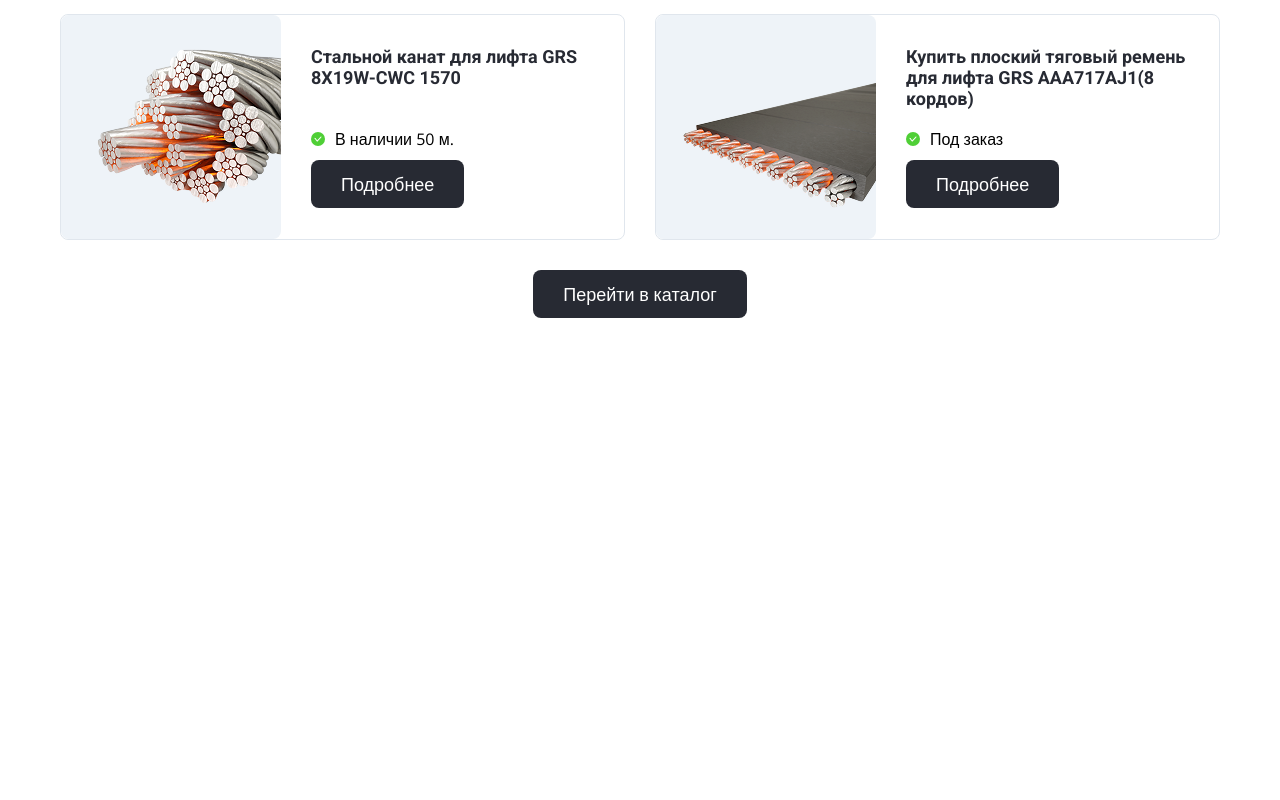
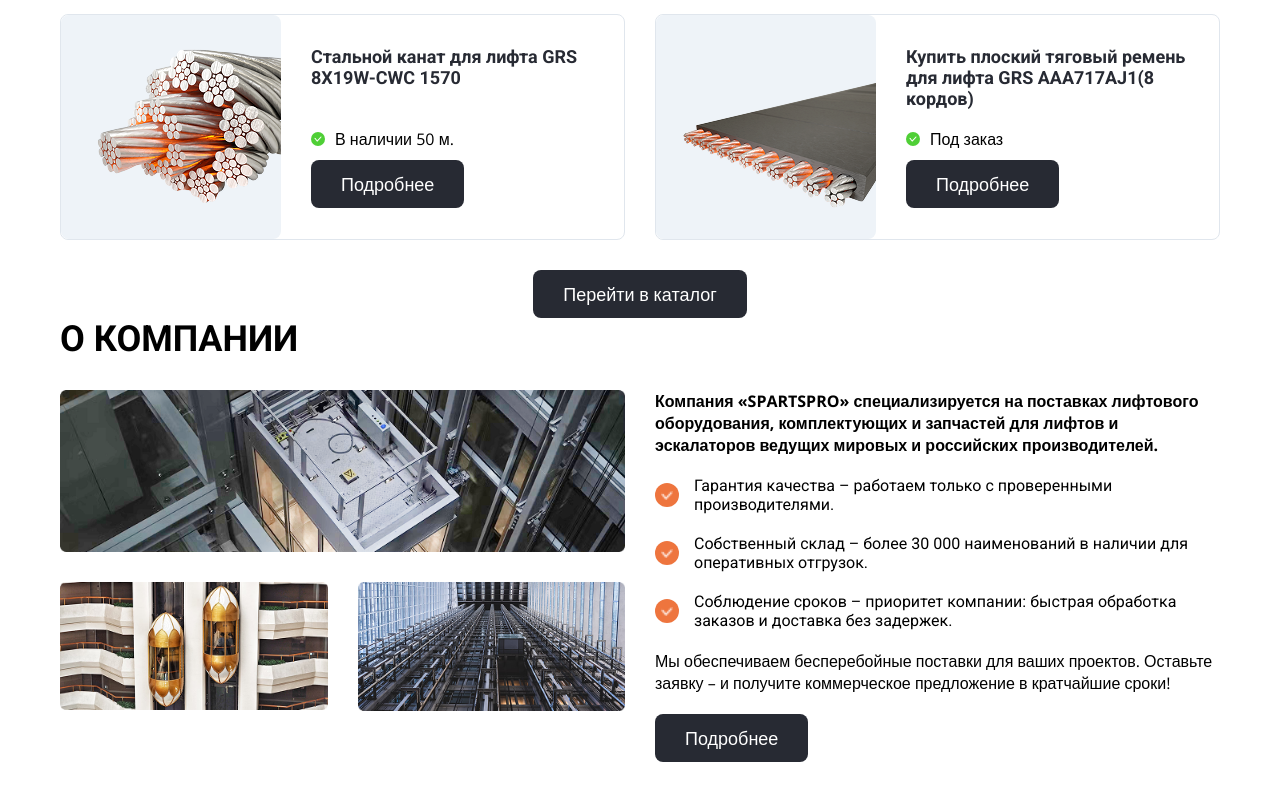
Before and after one commit to hitinoviy/SpartsPro, a plain HTML site: page index.html in a window 1280 px wide. Shown: the part 730-1530 px from the top of the page. Before the commit the page ends 1048 px from the top, so only its background shows below. Drawn offline with nearby package versions, Linux system fonts and the light colour scheme.

Commit message:
add about section

```diff
--- a/index.html
+++ b/index.html
@@ -153,7 +153,42 @@
           <button class="advise__btn btn">Перейти в каталог</button>
         </div>
       </section>
-      <section class="about"></section>
+      <section class="about">
+        <div class="container">
+          <h2 class="about__title">О компании</h2>
+          <div class="about__content">
+            <div class="about__images">
+              <img src="img/about1.png" alt="" />
+              <img src="img/about2.png" alt="" />
+              <img src="img/about3.png" alt="" />
+            </div>
+            <div class="about__info">
+              <h3 class="info__title">
+                Компания «SPARTSPRO» специализируется на поставках лифтового оборудования,
+                комплектующих и запчастей для лифтов и эскалаторов ведущих мировых и российских
+                производителей.
+              </h3>
+              <ul class="info__list">
+                <li class="info__item">
+                  Гарантия качества – работаем только с проверенными производителями.
+                </li>
+                <li class="info__item">
+                  Собственный склад – более 30 000 наименований в наличии для оперативных отгрузок.
+                </li>
+                <li class="info__item">
+                  Соблюдение сроков – приоритет компании: быстрая обработка заказов и доставка без
+                  задержек.
+                </li>
+              </ul>
+              <p class="info__text">
+                Мы обеспечиваем бесперебойные поставки для ваших проектов. Оставьте заявку – и
+                получите коммерческое предложение в кратчайшие сроки!
+              </p>
+              <button class="info__btn btn">Подробнее</button>
+            </div>
+          </div>
+        </div>
+      </section>
     </main>
   </body>
 </html>
--- a/style.scss
+++ b/style.scss
@@ -151,6 +151,66 @@ a {
     margin: 30px auto 0;
   }
 }
+.about {
+  margin-bottom: 50px;
+  &__title {
+    text-transform: uppercase;
+    margin-bottom: 30px;
+  }
+  &__content {
+    display: flex;
+    gap: 30px;
+  }
+  &__images {
+    width: 50%;
+    display: grid;
+    grid-template-columns: repeat(2, 1fr);
+    grid-template-rows: repeat(2, min-content);
+    gap: 30px;
+    img {
+      width: 100%;
+      &:nth-child(1) {
+        grid-column: 1/3;
+      }
+    }
+  }
+  &__info {
+    width: 50%;
+    display: flex;
+    flex-direction: column;
+    align-items: flex-start;
+    justify-content: space-between;
+    gap: 20px;
+    .info {
+      &__title {
+        font-family: 'Open Sans', sans-serif;
+        font-size: 1rem;
+      }
+      &__list {
+        display: flex;
+        flex-direction: column;
+        gap: 20px;
+      }
+      &__item {
+        list-style: none;
+        display: flex;
+        align-items: center;
+        &::before {
+          min-width: 24px;
+          width: 24px;
+          height: 24px;
+          border-radius: 100%;
+          content: '';
+          background: url(../img/arrow.png) center/12px no-repeat, var(--arrow-color2);
+          margin-right: 15px;
+        }
+      }
+      &__text {
+        font-family: 'Open Sans', sans-serif;
+      }
+    }
+  }
+}
 @media screen and (max-width: 1440px) {
   .container {
     max-width: 1160px;
@@ -244,8 +304,20 @@ a {
     }
   }
   .advise {
+    margin-bottom: 50px;
     &__cards {
       grid-template-columns: 1fr;
+    }
+  }
+  .about {
+    &__content {
+      flex-direction: column;
+    }
+    &__images {
+      width: 100%;
+    }
+    &__info {
+      width: 100%;
     }
   }
 }
```
Also changed, not shown: img/about1.png (added), img/about2.png (added), img/about3.png (added), style/style.css, 1 other file.
